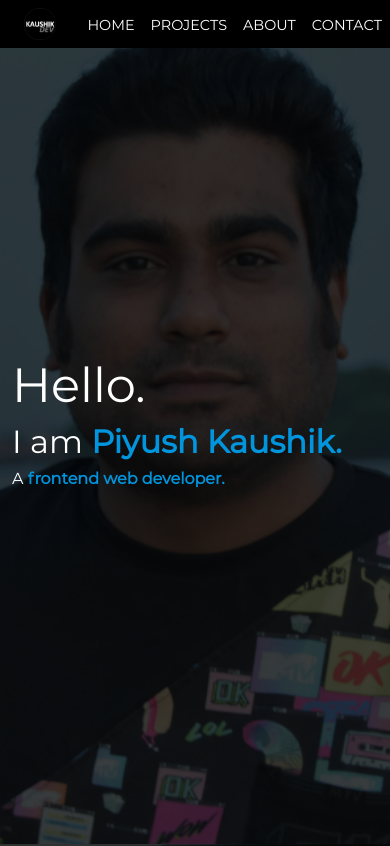
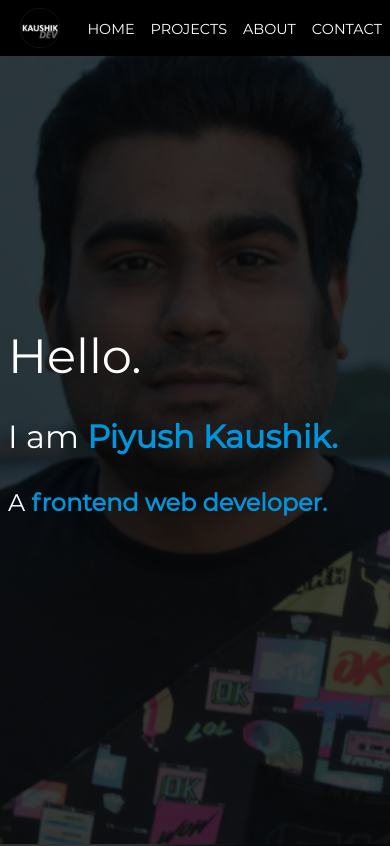
Before and after one commit to KaushikDev/ex-portfolio, a plain HTML site: page index.html in a window 390 px wide. Shown: the top 846 px of the page. Drawn offline with Linux system fonts and the light colour scheme; files whose address does not match are found by name.

Commit message:
cleaned code

```diff
--- a/assets/css/style-mobile.scss
+++ b/assets/css/style-mobile.scss
@@ -41,7 +41,7 @@
                   justify-content: center;
 
           .brand__logo {
-            width: 2rem;
+            width: 2.5rem;
           }
         }
 
@@ -141,7 +141,7 @@
 
             .intro__para {
               color: #fff;
-              margin: 0.25rem;
+              margin: 1rem 0;
 
               strong {
                 color: #0095dd;
@@ -163,7 +163,7 @@
             }
 
             #p3 {
-              font-size: 1rem;
+              font-size: 1.5rem;
               opacity: 0;
               -webkit-animation: p3 1s linear 2s 1 forwards;
                       animation: p3 1s linear 2s 1 forwards;
```
Also changed, not shown: assets/css/style-mobile.css, 1 other file.
